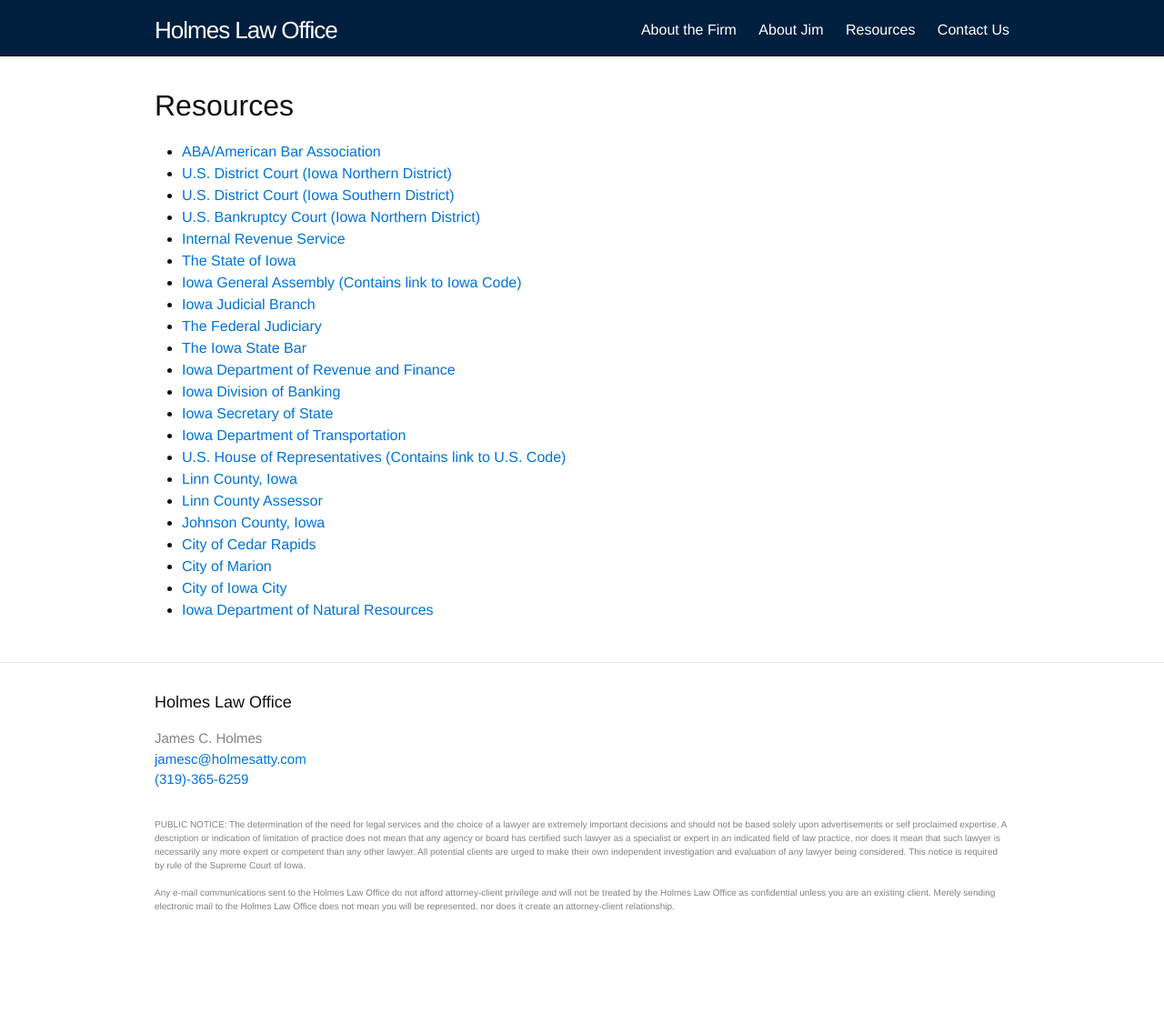
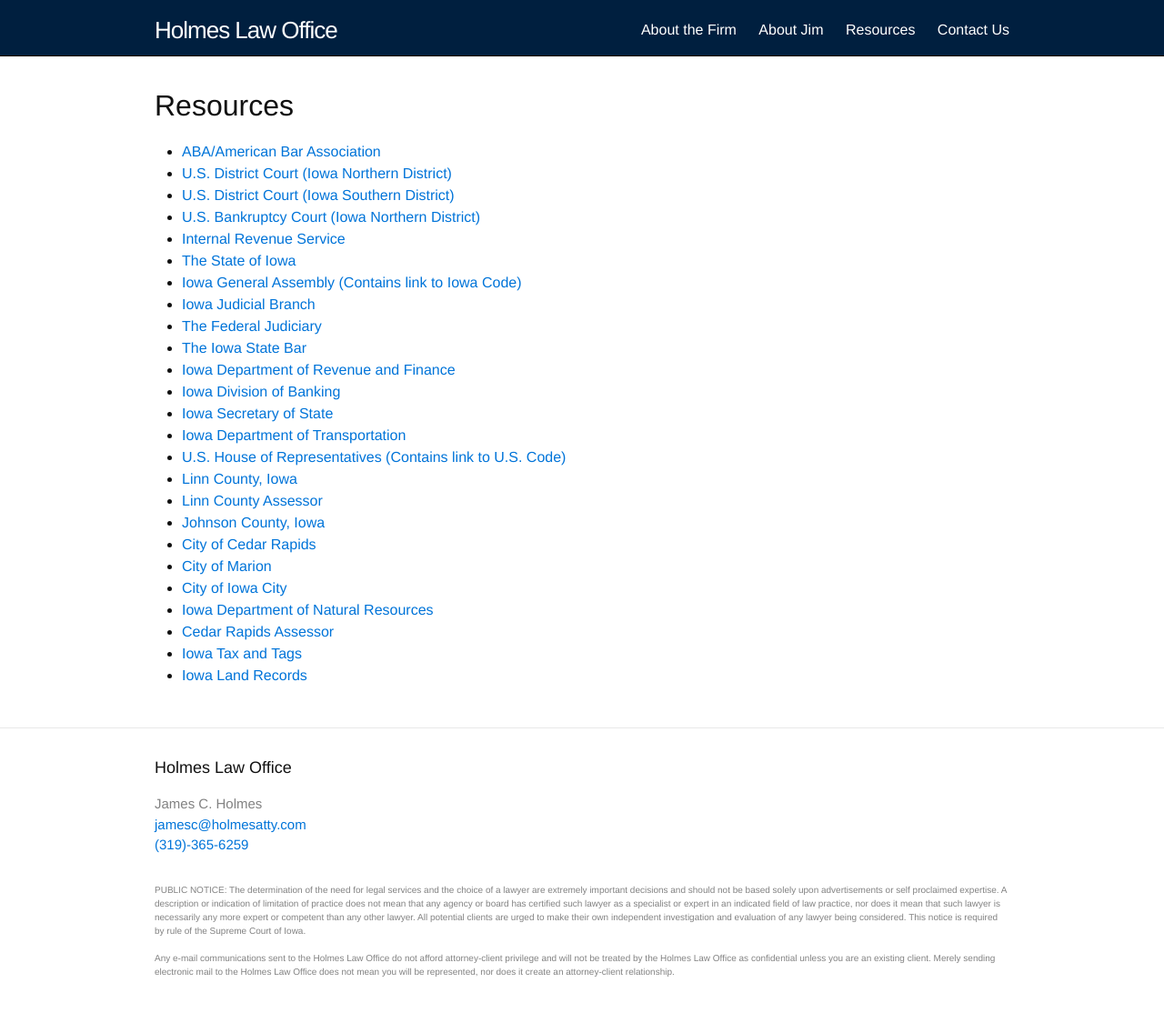
Before and after one commit to holmes-atty/holmes-atty.github.io, a Jekyll site: the page built from 3-resources.md, in a window 1280 px wide. Shown: the whole page at 91% size. Built offline with Jekyll 4.4.1, drawn with Linux system fonts in a browser that asks for light colours; before the commit the page ends 1064 px from its top, so only the background shows below that.

Commit message:
Update links
Also add 2 resources.

```diff
--- a/3-resources.md
+++ b/3-resources.md
@@ -7,10 +7,10 @@
 * [U.S. District Court (Iowa Northern District)](http://www.iand.uscourts.gov)
 * [U.S. District Court (Iowa Southern District)](http://www.iasd.uscourts.gov)
 * [U.S. Bankruptcy Court (Iowa Northern District)](http://www.ianb.uscourts.gov)
-* [Internal Revenue Service](www.irs.gov)
+* [Internal Revenue Service](https://www.irs.gov/)
 * [The State of Iowa](http://www.iowa.gov/)
 * [Iowa General Assembly (Contains link to Iowa Code)](http://search.legis.state.ia.us/nxt/gateway.dll/ic?f=templates&fn=default.htm)
-* [Iowa Judicial Branch](www.iowcourts.gov)
+* [Iowa Judicial Branch](https://www.iowacourts.gov/)
 * [The Federal Judiciary](http://www.uscourts.gov)
 * [The Iowa State Bar](http://www.iowabar.org)
 * [Iowa Department of Revenue and Finance](http://www.state.ia.us/tax)
@@ -18,10 +18,13 @@
 * [Iowa Secretary of State](http://www.sos.state.ia.us/)
 * [Iowa Department of Transportation](http://www.dot.state.ia.us)
 * [U.S. House of Representatives (Contains link to U.S. Code)](http://www.house.gov)
-* [Linn County, Iowa](www.linncounty.org)
+* [Linn County, Iowa](http://www.linncounty.org/)
 * [Linn County Assessor](http://linn.iowaassessors.com/search.php)
 * [Johnson County, Iowa](http://www.johnson-county.com)
 * [City of Cedar Rapids](http://www.cedar-rapids.org)
 * [City of Marion](http://www.cityofmarion.org)
 * [City of Iowa City](http://www.icgov.org)
 * [Iowa Department of Natural Resources](http://www.iowadnr.com)
+* [Cedar Rapids Assessor](https://cedarrapids.iowaassessors.com/)
+* [Iowa Tax and Tags](https://pay.iowataxandtags.org/taxes)
+* [Iowa Land Records](https://iowalandrecords.org/portal/clris/Login)
```
